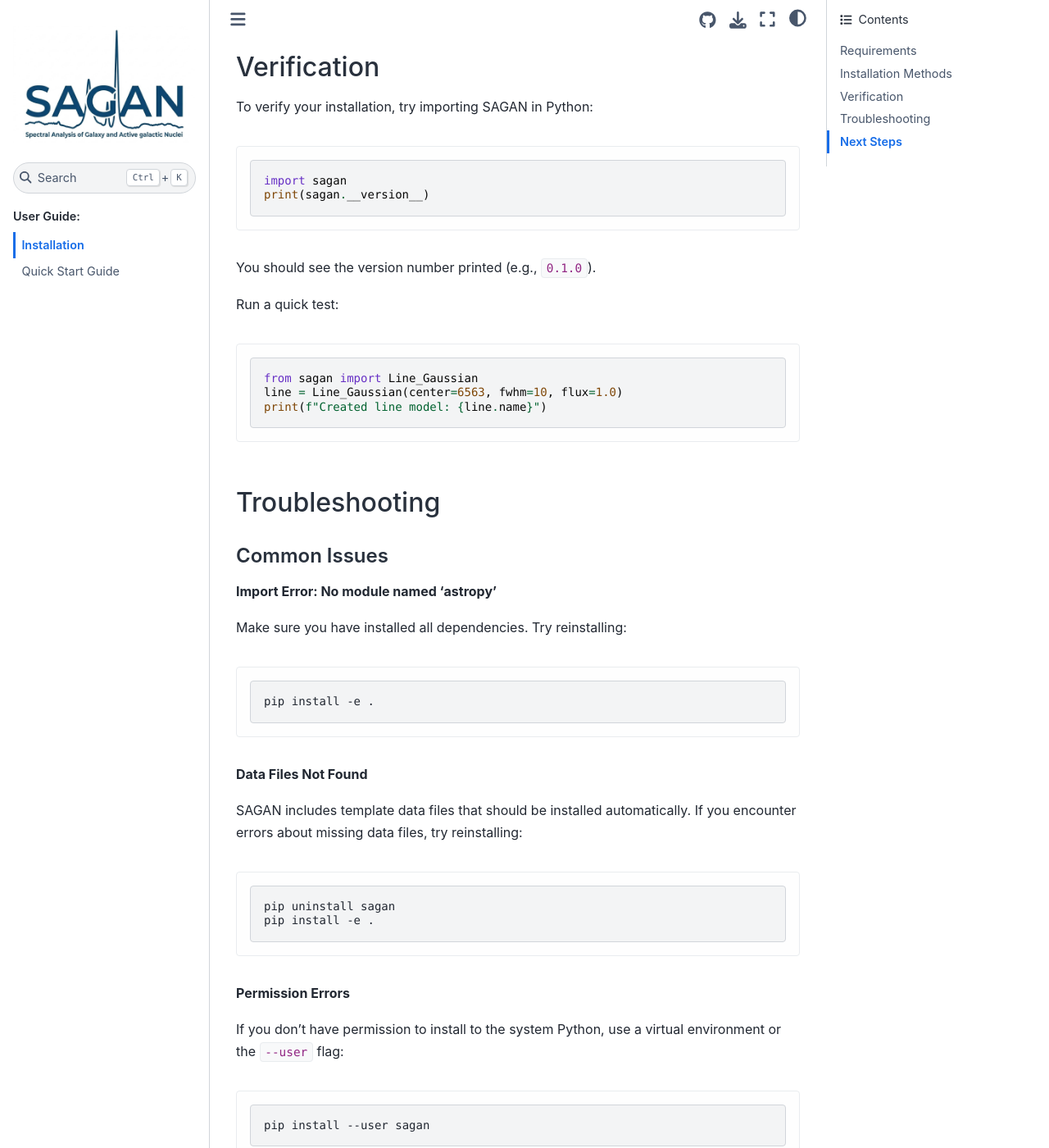
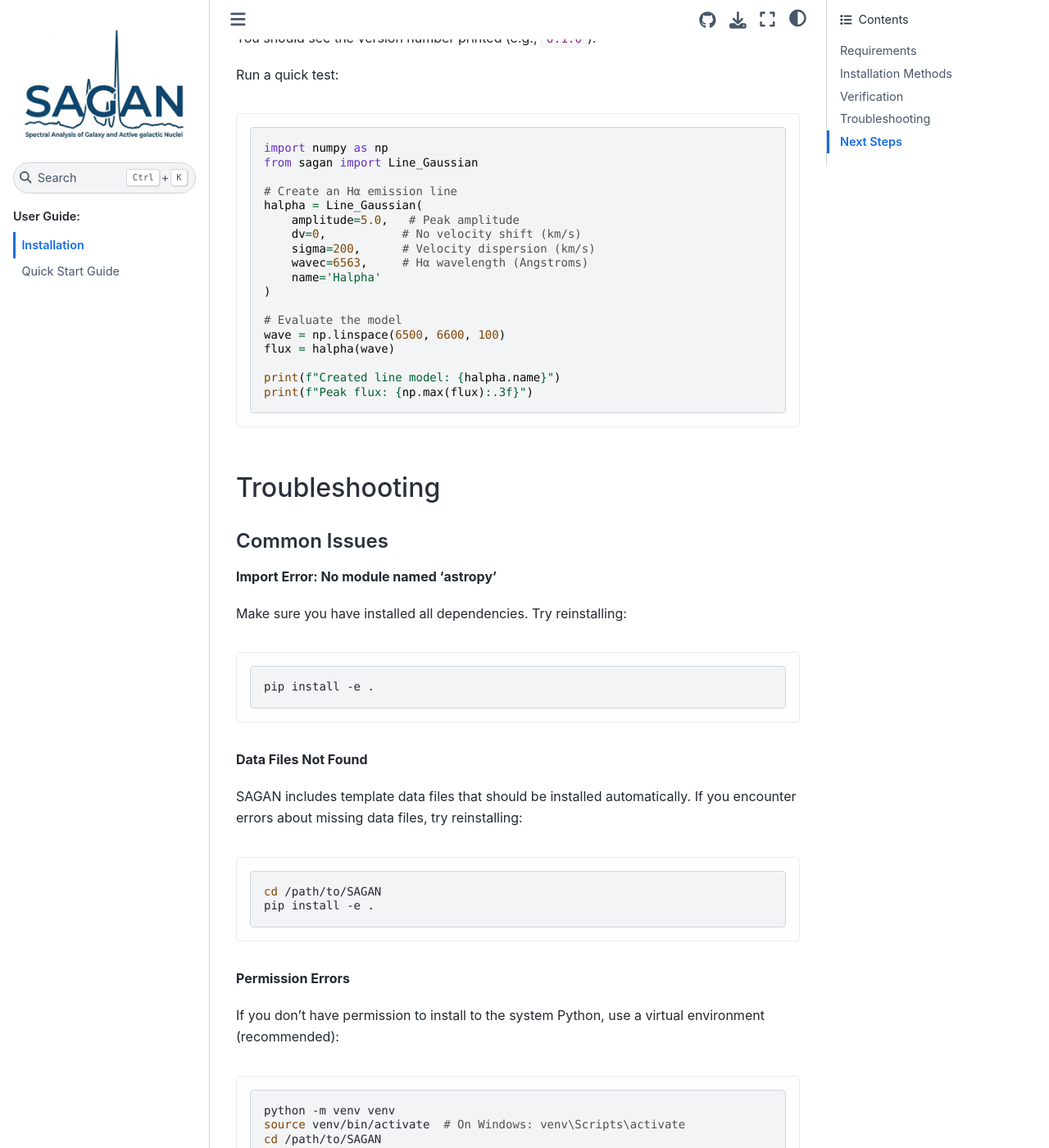
Before and after one commit to jyshangguan/SAGAN, a Sphinx documentation site: the page built from docs/source/installation.rst, in a window 1280 px wide and 1400 px high, scrolled down 2033 px. Shown: the whole window at 82% size. Built offline with Sphinx 7.4.7 and the Sphinx Book theme 1.1.4, drawn with Linux system fonts in a browser that asks for light colours; pages that are not in the unit, such as notebooks, are missing from menus; some of the changed text lies outside the part shown.

Commit message:
Fix documentation: remove pip install, add __version__, correct API
- Add __version__ = "0.1.0" to sagan/__init__.py
- Remove "pip install sagan" from README and docs (not on PyPI)
- Update all Line_Gaussian examples to use correct API:
  - amplitude (not flux)
  - dv (velocity shift in km/s, not center)
  - sigma (velocity dispersion in km/s, not fwhm)
  - wavec (wavelength in Angstroms)
- Fix installation verification to use sagan.__version__
- Update README to only show source installation
- Add logo references in README and docs

Co-Authored-By: Claude Sonnet 4.5 <noreply@anthropic.com>

```diff
--- a/docs/source/installation.rst
+++ b/docs/source/installation.rst
@@ -35,21 +35,10 @@ Analysis Dependencies
 Installation Methods
 --------------------
 
-Via pip (Recommended)
-~~~~~~~~~~~~~~~~~~~~~
-
-The easiest way to install SAGAN is using pip:
-
-.. code-block:: bash
-
-   pip install sagan
-
-This will install SAGAN and all required dependencies.
-
 From Source
 ~~~~~~~~~~~
 
-To install the latest development version from source:
+SAGAN is currently not available on PyPI. Install from source:
 
 1. Clone the repository:
 
@@ -81,12 +70,12 @@ This includes testing and development tools like pytest and Jupyter.
 Verification
 ------------
 
-To verify your installation, try importing SAGAN in Python:
+To verify your installation, check the version:
 
 .. code-block:: python
 
    import sagan
-   print(sagan.__version__)
+   print(f"SAGAN version: {sagan.__version__}")
 
 You should see the version number printed (e.g., ``0.1.0``).
 
@@ -94,9 +83,24 @@ Run a quick test:
 
 .. code-block:: python
 
+   import numpy as np
    from sagan import Line_Gaussian
-   line = Line_Gaussian(center=6563, fwhm=10, flux=1.0)
-   print(f"Created line model: {line.name}")
+
+   # Create an Hα emission line
+   halpha = Line_Gaussian(
+       amplitude=5.0,   # Peak amplitude
+       dv=0,           # No velocity shift (km/s)
+       sigma=200,      # Velocity dispersion (km/s)
+       wavec=6563,     # Hα wavelength (Angstroms)
+       name='Halpha'
+   )
+
+   # Evaluate the model
+   wave = np.linspace(6500, 6600, 100)
+   flux = halpha(wave)
+
+   print(f"Created line model: {halpha.name}")
+   print(f"Peak flux: {np.max(flux):.3f}")
 
 Troubleshooting
 ---------------
@@ -119,25 +123,20 @@ If you encounter errors about missing data files, try reinstalling:
 
 .. code-block:: bash
 
-   pip uninstall sagan
+   cd /path/to/SAGAN
    pip install -e .
 
 **Permission Errors**
 
 If you don't have permission to install to the system Python, use a virtual
-environment or the ``--user`` flag:
-
-.. code-block:: bash
-
-   pip install --user sagan
-
-Or use a virtual environment (recommended):
+environment (recommended):
 
 .. code-block:: bash
 
    python -m venv venv
    source venv/bin/activate  # On Windows: venv\Scripts\activate
-   pip install sagan
+   cd /path/to/SAGAN
+   pip install -e .
 
 Next Steps
 ----------
--- a/sagan/__init__.py
+++ b/sagan/__init__.py
@@ -1,3 +1,5 @@
+__version__ = "0.1.0"
+
 from .continuum import *
 from .iron_template import *
 from .stellar_continuum import *
```
Also changed, not shown: README.md (+3 -7 lines), docs/source/index.rst (+5 -3 lines).
